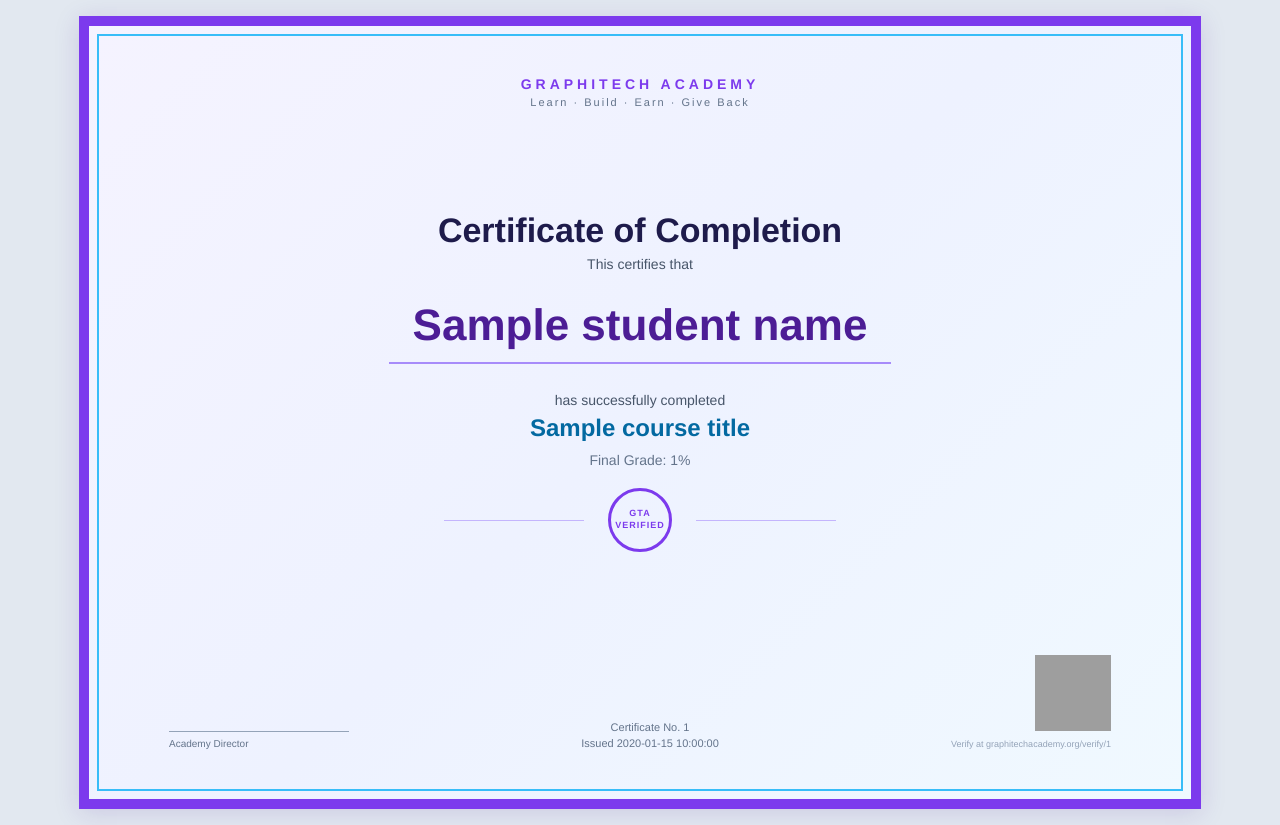
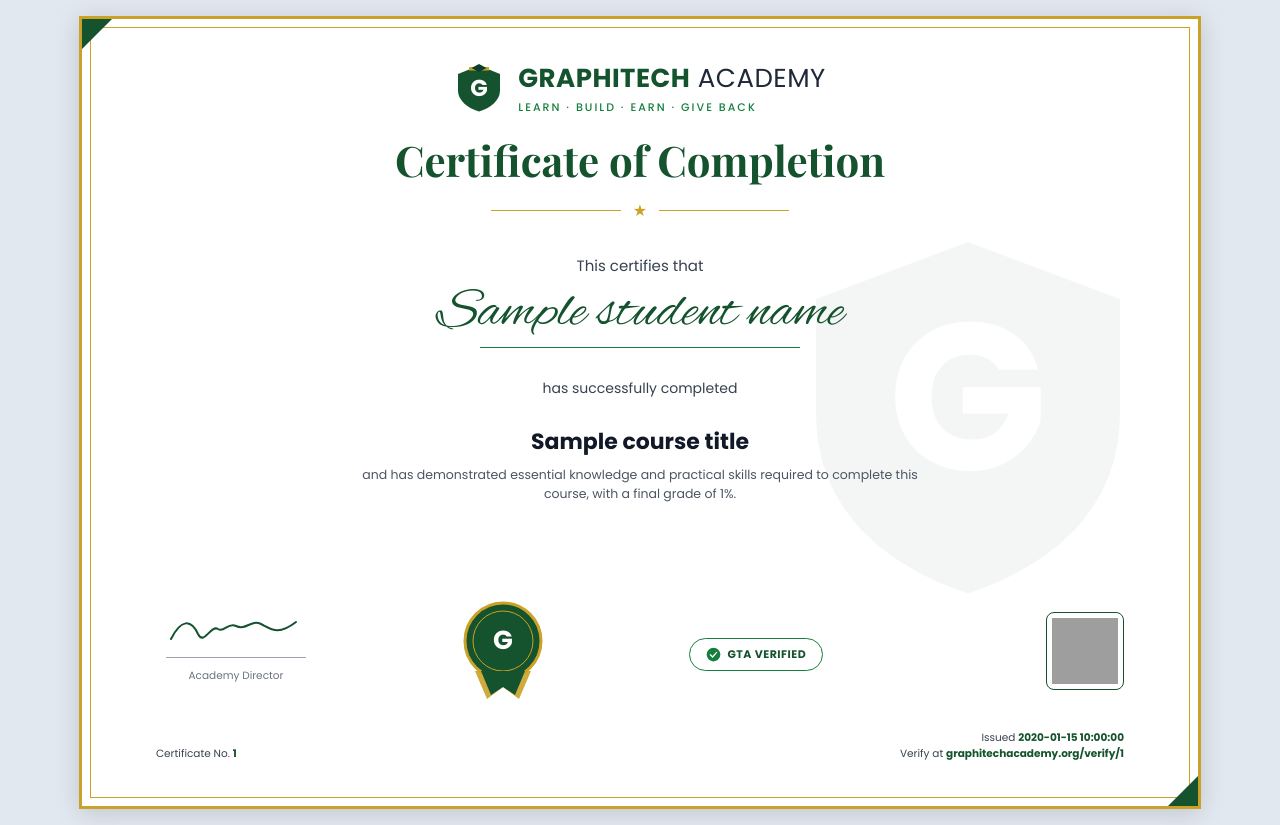
Before and after one commit to Great2008/graphitech-academy-backend, a Python web app: template app/templates/certificate.html in a window 1280 px wide. Run offline with Jinja, Linux system fonts and the light colour scheme; the template is opened without the code that fills it: most values are stand-ins (such as "Sample title", 1, 10 or a date in 2020); grey boxes are pictures that could not be loaded.

Commit message:
update certificate.html

```diff
--- a/app/templates/certificate.html
+++ b/app/templates/certificate.html
@@ -5,14 +5,16 @@ Jinja2 template rendered to HTML, then converted to PDF via WeasyPrint.
 Variables: student_name, course_title, certificate_number, issued_date,
 qr_code_data_uri, grade_percent (optional).
 
-Palette matches GraphiTech Command branding — purple/violet/sky blue.
-Layout uses flexbox to distribute content across the full A4 landscape
-canvas rather than leaving a large empty gap in the middle.
+Green/gold formal certificate design. All graphics (logo mark, seal
+medallion, corner ribbons, watermark, signature scribble) are hand-built
+inline SVG -- no external image assets required.
 -->
 <!DOCTYPE html>
 <html>
 <head>
 <meta charset="utf-8">
+<link rel="preconnect" href="https://fonts.googleapis.com">
+<link href="https://fonts.googleapis.com/css2?family=Playfair+Display:wght@700&family=Alex+Brush&family=Poppins:wght@400;500;700&display=swap" rel="stylesheet">
 <style>
   @page {
     size: A4 landscape;
@@ -21,18 +23,16 @@ canvas rather than leaving a large empty gap in the middle.
   * { box-sizing: border-box; }
   body {
     margin: 0;
-    font-family: 'Helvetica Neue', Arial, sans-serif;
-    background: #e2e8f0;
+    font-family: 'Poppins', sans-serif;
+    background: #ffffff;
   }
-  /* When opened directly in a browser (not printed to PDF), center a
-     properly-proportioned A4-landscape rectangle instead of stretching
-     the certificate across the full device viewport height. */
   @media screen {
     body {
       display: flex;
       align-items: center;
       justify-content: center;
       min-height: 100vh;
+      background: #e2e8f0;
       padding: 16px;
     }
     .certificate {
@@ -40,128 +40,231 @@ canvas rather than leaving a large empty gap in the middle.
       max-width: 1122px;
       aspect-ratio: 297 / 210;
       height: auto;
-      box-shadow: 0 4px 24px rgba(76, 29, 149, 0.15);
+      box-shadow: 0 4px 24px rgba(0,0,0,0.15);
     }
   }
   @media print {
+    .certificate { width: 100%; height: 100vh; }
+  }
+
   .certificate {
-      width: 100%;
-      height: 100vh;
+    position: relative;
+    background: #ffffff;
+    overflow: hidden;
+    border: 3px solid #c9a227;
+    padding: 14px;
   }
+  .inner-border {
+    position: absolute;
+    inset: 8px;
+    border: 1px solid #c9a227;
+    pointer-events: none;
   }
-  .certificate {
-    background: linear-gradient(135deg, #f5f3ff 0%, #eef2ff 50%, #f0f9ff 100%);
-    padding: 50px 80px;
-    border: 10px solid #7c3aed;
-    outline: 2px solid #38bdf8;
-    outline-offset: -20px;
+
+  .corner-ribbon {
+    position: absolute;
+    width: 260px;
+    height: 260px;
+    z-index: 1;
+    pointer-events: none;
+  }
+  .corner-ribbon--tl { top: -60px; left: -60px; transform: rotate(0deg); }
+  .corner-ribbon--br { bottom: -60px; right: -60px; transform: rotate(180deg); }
+
+  .watermark {
+    position: absolute;
+    right: 40px;
+    top: 50%;
+    transform: translateY(-50%);
+    width: 380px;
+    height: 380px;
+    opacity: 0.045;
+    z-index: 0;
+  }
+
+  .content {
     position: relative;
+    z-index: 2;
+    height: 100%;
+    padding: 26px 60px 20px 60px;
+    text-align: center;
     display: flex;
     flex-direction: column;
-    justify-content: space-between;
+    align-items: center;
   }
 
-  /* --- Header --- */
-  .header { text-align: center; }
-  .brand { font-size: 14px; letter-spacing: 4px; color: #7c3aed; text-transform: uppercase; font-weight: 700; margin-bottom: 4px; }
-  .tagline { font-size: 11px; color: #64748b; letter-spacing: 2px; }
+  .header { display: flex; align-items: center; justify-content: center; gap: 14px; margin-bottom: 10px; }
+  .logo-mark { width: 50px; height: 50px; flex-shrink: 0; }
+  .wordmark-text { text-align: left; }
+  .wordmark-text .brand { font-size: 26px; font-weight: 700; color: #14532d; letter-spacing: 0.5px; }
+  .wordmark-text .brand .light { font-weight: 400; color: #1f2937; }
+  .wordmark-text .tagline { font-size: 11px; color: #15803d; letter-spacing: 2px; font-weight: 500; margin-top: 1px; }
 
-  /* --- Body: title + name + course, vertically centered in remaining space --- */
-  .body-content { text-align: center; }
-  .title { font-size: 34px; font-weight: 800; color: #1e1b4b; margin-bottom: 6px; }
-  .subtitle { font-size: 14px; color: #475569; margin-bottom: 28px; }
-  .student-name { font-size: 44px; font-weight: 700; color: #4c1d95; border-bottom: 2px solid #a78bfa; display: inline-block; padding: 0 24px 12px 24px; margin-bottom: 28px; }
-  .course-label { font-size: 14px; color: #475569; margin-bottom: 6px; }
-  .course-title { font-size: 24px; color: #0369a1; font-weight: 700; margin-bottom: 10px; }
-  .grade { font-size: 14px; color: #64748b; }
+  .title {
+    font-family: 'Playfair Display', serif;
+    font-weight: 700;
+    font-size: 42px;
+    color: #14532d;
+    margin: 6px 0 10px 0;
+  }
+  .divider { display: flex; align-items: center; justify-content: center; gap: 12px; margin-bottom: 16px; }
+  .divider .line { width: 130px; height: 1px; background: #c9a227; }
+  .divider .star { color: #c9a227; font-size: 16px; }
 
-  /* --- Seal + divider row, fills the middle-lower space meaningfully --- */
-  .seal-row {
+  .subtitle { font-size: 15px; color: #374151; margin-bottom: 6px; }
+  .student-name {
+    font-family: 'Alex Brush', cursive;
+    font-size: 56px;
+    color: #14532d;
+    margin: 2px 0 6px 0;
+    line-height: 1;
+  }
+  .name-underline { width: 320px; height: 1px; background: #15803d; margin: 0 auto 16px auto; }
+
+  .body-line { font-size: 14px; color: #374151; margin-bottom: 4px; }
+  .course-title { font-family: 'Poppins', sans-serif; font-weight: 700; font-size: 22px; color: #111827; margin-bottom: 8px; }
+  .desc-line { font-size: 12.5px; color: #4b5563; max-width: 560px; line-height: 1.5; margin: 0 auto; }
+
+  .footer {
+    margin-top: auto;
+    padding-top: 14px;
     display: flex;
     align-items: center;
-    justify-content: center;
-    gap: 24px;
-    margin-top: 20px;
+    justify-content: space-between;
+    width: 100%;
   }
-  .seal {
-    width: 64px;
-    height: 64px;
-    border-radius: 50%;
-    border: 3px solid #7c3aed;
+  .signature-block { text-align: center; width: 160px; }
+  .signature-scribble { height: 34px; margin-bottom: 2px; }
+  .signature-line { width: 140px; border-top: 1px solid #9ca3af; margin: 0 auto 4px auto; }
+  .signature-label { font-size: 10.5px; color: #6b7280; }
+
+  .seal { width: 92px; height: 110px; }
+
+  .verified-badge {
     display: flex;
     align-items: center;
-    justify-content: center;
-    font-size: 9px;
+    gap: 6px;
+    border: 1.5px solid #15803d;
+    border-radius: 999px;
+    padding: 7px 16px;
+    font-size: 11px;
     font-weight: 700;
-    color: #7c3aed;
-    text-transform: uppercase;
-    letter-spacing: 1px;
-    text-align: center;
-    line-height: 1.3;
+    color: #14532d;
+    letter-spacing: 0.5px;
   }
-  .seal-line { width: 140px; height: 1px; background: #c4b5fd; }
+  .verified-badge svg { width: 15px; height: 15px; }
 
-  /* --- Footer: signature line, cert number, QR --- */
-  .footer {
+  .qr-block { text-align: right; width: 160px; }
+  .qr-frame {
+    display: inline-block;
+    border: 1.5px solid #14532d;
+    border-radius: 8px;
+    padding: 5px;
+  }
+  .qr-frame img { width: 66px; height: 66px; display: block; }
+
+  .meta-row {
+    width: 100%;
     display: flex;
     justify-content: space-between;
     align-items: flex-end;
+    margin-top: 10px;
+    font-size: 10.5px;
+    color: #374151;
   }
-  .signature-block { text-align: left; }
-  .signature-line { width: 180px; border-bottom: 1px solid #94a3b8; margin-bottom: 6px; height: 28px; }
-  .signature-label { font-size: 10px; color: #64748b; }
-
-  .cert-meta { text-align: center; }
-  .cert-number { font-size: 11px; color: #64748b; }
-  .issued-date { font-size: 11px; color: #64748b; margin-top: 4px; }
-
-  .qr-block { text-align: right; }
-  .qr { width: 76px; height: 76px; }
-  .verify-note { font-size: 9px; color: #94a3b8; margin-top: 4px; max-width: 200px; }
+  .meta-row strong { color: #14532d; }
+  .meta-right { text-align: right; }
 </style>
 </head>
 <body>
   <div class="certificate">
+    <div class="inner-border"></div>
 
+    <svg class="corner-ribbon corner-ribbon--tl" viewBox="0 0 260 260">
+      <polygon points="0,0 150,0 0,150" fill="#14532d"/>
+      <polygon points="0,0 110,0 0,110" fill="#1d7a4c"/>
+      <polygon points="95,0 110,0 0,110 0,95" fill="#c9a227"/>
+    </svg>
+    <svg class="corner-ribbon corner-ribbon--br" viewBox="0 0 260 260">
+      <polygon points="0,0 150,0 0,150" fill="#14532d"/>
+      <polygon points="0,0 110,0 0,110" fill="#1d7a4c"/>
+      <polygon points="95,0 110,0 0,110 0,95" fill="#c9a227"/>
+    </svg>
+
+    <svg class="watermark" viewBox="0 0 200 200">
+      <path d="M100 10 L180 40 L180 100 C180 150 145 180 100 195 C55 180 20 150 20 100 L20 40 Z" fill="#14532d"/>
+      <text x="100" y="130" font-family="Poppins, sans-serif" font-weight="700" font-size="110" fill="#ffffff" text-anchor="middle">G</text>
+    </svg>
+
+    <div class="content">
       <div class="header">
-      <div class="brand">GraphiTech Academy</div>
-      <div class="tagline">Learn &middot; Build &middot; Earn &middot; Give Back</div>
-    </div>
-
-    <div class="body-content">
-      <div class="title">Certificate of Completion</div>
-      <div class="subtitle">This certifies that</div>
-      <div class="student-name">{{ student_name }}</div>
-      <div class="course-label">has successfully completed</div>
-      <div class="course-title">{{ course_title }}</div>
-      {% if grade_percent %}
-      <div class="grade">Final Grade: {{ grade_percent }}%</div>
-      {% endif %}
-
-      <div class="seal-row">
-        <div class="seal-line"></div>
-        <div class="seal">GTA<br>Verified</div>
-        <div class="seal-line"></div>
+        <svg class="logo-mark" viewBox="0 0 100 100">
+          <path d="M50 5 L92 22 L92 55 C92 75 73 90 50 97 C27 90 8 75 8 55 L8 22 Z" fill="#14532d"/>
+          <text x="50" y="66" font-family="Poppins, sans-serif" font-weight="700" font-size="46" fill="#ffffff" text-anchor="middle">G</text>
+          <rect x="30" y="8" width="40" height="7" rx="1" fill="#c9a227"/>
+          <polygon points="50,2 65,10 50,18 35,10" fill="#0b3d2e"/>
+        </svg>
+        <div class="wordmark-text">
+          <div class="brand">GRAPHITECH<span class="light"> ACADEMY</span></div>
+          <div class="tagline">LEARN &middot; BUILD &middot; EARN &middot; GIVE BACK</div>
         </div>
       </div>
 
+      <h1 class="title">Certificate of Completion</h1>
+      <div class="divider"><span class="line"></span><span class="star">&#9733;</span><span class="line"></span></div>
+
+      <p class="subtitle">This certifies that</p>
+      <p class="student-name">{{ student_name }}</p>
+      <div class="name-underline"></div>
+
+      <p class="body-line">has successfully completed</p>
+      <p class="course-title">{{ course_title }}</p>
+      <p class="desc-line">
+        and has demonstrated essential knowledge and practical skills required
+        to complete this course{% if grade_percent %}, with a final grade of {{ grade_percent }}%{% endif %}.
+      </p>
+
       <div class="footer">
         <div class="signature-block">
+          <svg class="signature-scribble" viewBox="0 0 140 34">
+            <path d="M5 25 C 15 5, 25 5, 32 20 C 38 32, 45 10, 52 15 C 58 19, 62 8, 70 12 C 80 17, 85 5, 95 10 C 105 15, 112 22, 130 8"
+                  fill="none" stroke="#14532d" stroke-width="2" stroke-linecap="round"/>
+          </svg>
           <div class="signature-line"></div>
-        <div class="signature-label">Academy Director</div>
+          <p class="signature-label">Academy Director</p>
         </div>
 
-      <div class="cert-meta">
-        <div class="cert-number">Certificate No. {{ certificate_number }}</div>
-        <div class="issued-date">Issued {{ issued_date }}</div>
+        <svg class="seal" viewBox="0 0 92 110">
+          <circle cx="46" cy="42" r="38" fill="#14532d" stroke="#c9a227" stroke-width="3"/>
+          <circle cx="46" cy="42" r="30" fill="none" stroke="#c9a227" stroke-width="1"/>
+          <text x="46" y="50" font-family="Poppins, sans-serif" font-weight="700" font-size="26" fill="#ffffff" text-anchor="middle">G</text>
+          <polygon points="18,72 30,100 46,88 62,100 74,72" fill="#c9a227" opacity="0.9"/>
+          <polygon points="24,72 34,96 46,88 58,96 68,72" fill="#14532d"/>
+        </svg>
+
+        <div class="verified-badge">
+          <svg viewBox="0 0 24 24" fill="none">
+            <circle cx="12" cy="12" r="11" fill="#15803d"/>
+            <path d="M7 12.5L10.5 16L17 8.5" stroke="white" stroke-width="2" stroke-linecap="round" stroke-linejoin="round"/>
+          </svg>
+          GTA VERIFIED
         </div>
 
         <div class="qr-block">
-        <img class="qr" src="{{ qr_code_data_uri }}" alt="Verification QR code" />
-        <div class="verify-note">Verify at graphitechacademy.org/verify/{{ certificate_number }}</div>
+          <div class="qr-frame">
+            <img src="{{ qr_code_data_uri }}" alt="Verification QR code" />
+          </div>
         </div>
       </div>
 
+      <div class="meta-row">
+        <p>Certificate No. <strong>{{ certificate_number }}</strong></p>
+        <p class="meta-right">
+          Issued <strong>{{ issued_date }}</strong><br/>
+          Verify at <strong>graphitechacademy.org/verify/{{ certificate_number }}</strong>
+        </p>
+      </div>
+    </div>
   </div>
 </body>
 </html>
```
Lines whose indentation alone changed are shown as unchanged.
